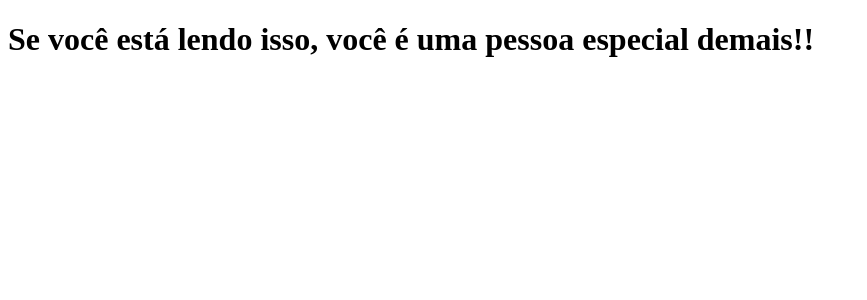
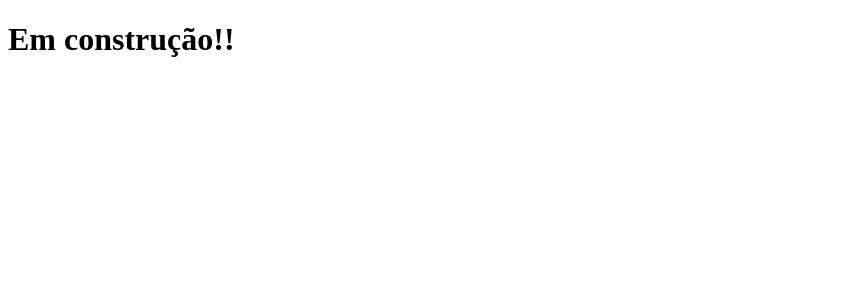
Before and after one commit to Luandersonalmeida/clone-tabnews, a Next.js app: page / in a window 1280 px wide. Shown: the top 300 px of the page, without its empty margins (0-867 px from the left). Built offline with nearby package versions, Linux system fonts and the light colour scheme.

Commit message:
Adicionando mensagem de  `em construção`

```diff
--- a/pages/index.js
+++ b/pages/index.js
@@ -1,5 +1,5 @@
 function Home() {
-  return <h1>Se você está lendo isso, você é uma pessoa especial demais!!</h1>;
+  return <h1>Em construção!!</h1>;
 }
 
 export default Home;
```
